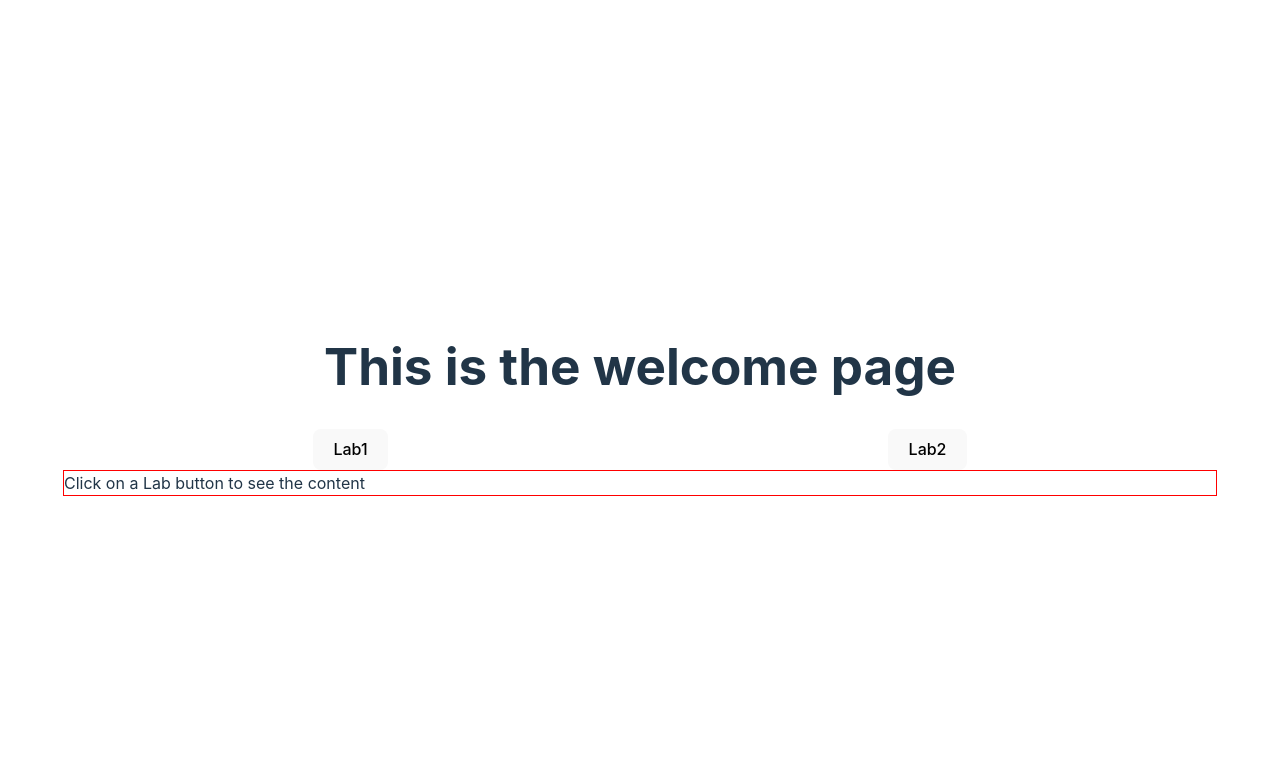
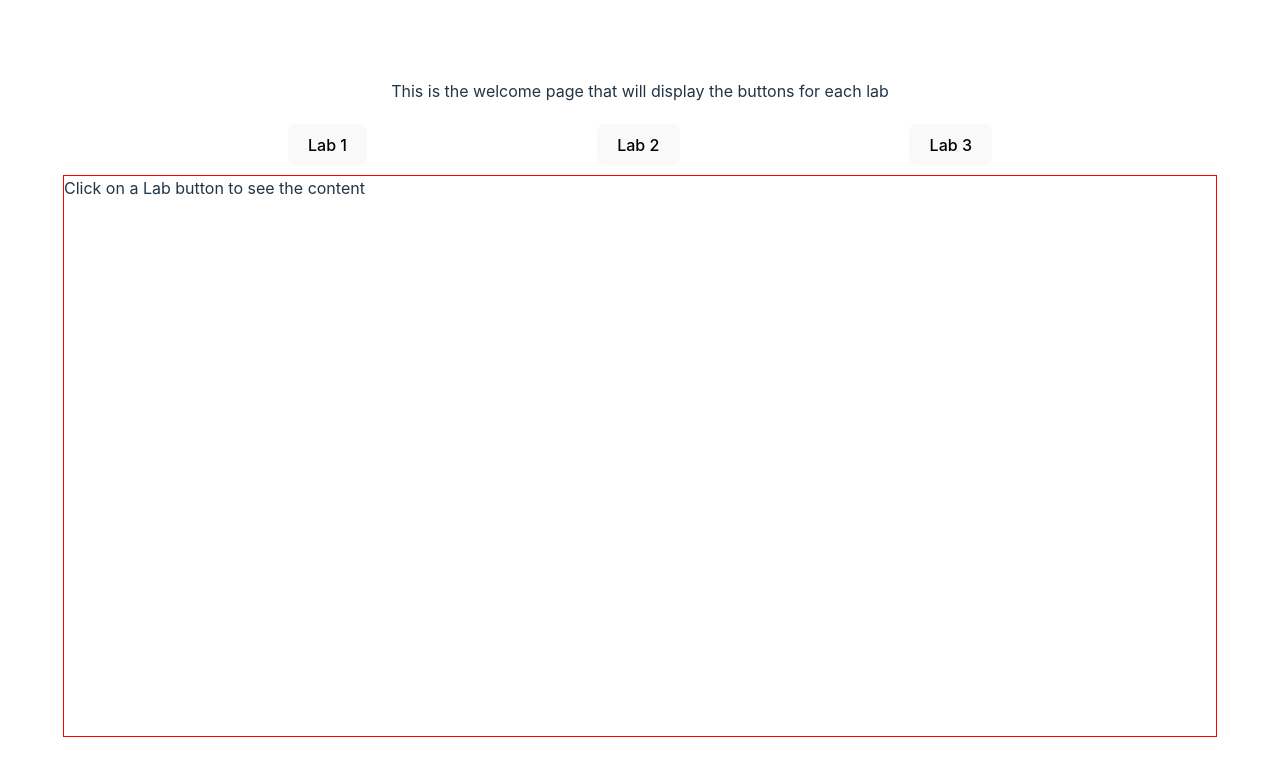
Before and after one commit to Jschong122/module-6, a React (Vite) app in the folder react-sandbox/: page / in a window 1280 px wide. Shown: the top 776 px of the page. Built offline with nearby package versions, Linux system fonts and the light colour scheme.

Commit message:
lab3 work

```diff
--- a/react-sandbox/src/App.jsx
+++ b/react-sandbox/src/App.jsx
@@ -1,54 +1,66 @@
 import { useState } from "react";
 import "./App.css";
-import { Greeting, GreetingsHoC } from "./components/Greeting";
-
-import { LabTwo } from "./containers/LabTwo";
-import { LabOne } from "./containers/LabOne";
+import { Greeting, GreetingsHoC } from "../src/components/Greeting";
+import { LabTwo } from "../src/containers/LabTwo";
+import { LabOne } from "../src/containers/LabOne";
+import { LabThree } from "../src/containers/LabThree";
 
 // COMPONENT FUNCTION NAME -> INITIALISE
 const App = () => {
+  const [contentName, setContentName] = useState("");
   // STATES & VARIABLES
-  const [contentName, setContentName] = useState(" ");
-
-  const contentDictionary = {
-    labOne: "Lab 1",
-    labTwo: "Lab 2",
-  };
-
-  //FUNCTION
+  const contentConfig = [{ lab: "Lab 1" }, { lab: "Lab 2" }, { lab: "Lab 3" }];
+  // FUNCTIONS
   const displayHandler = () => {
-    // if (contentName === "") return <p> No content here </p>;
-
-    // if (contentName === "Lab 1") return <LabOne />;
-    // if (contentName === "Lab 2") return <div> Not ready yet </div>;
-
     switch (contentName) {
-      case contentDictionary.labOne:
+      case contentConfig[0].lab:
         return <LabOne />;
-        break; //must put break when use switch. it doesn't know how to stop.
-      case contentDictionary.labTwo:
+      case contentConfig[1].lab:
         return <LabTwo />;
+      case contentConfig[2].lab:
+        return <LabThree />;
       default:
-        return <div> Click on a Lab button to see the content </div>;
+        return <div>Click on a Lab button to see the content</div>;
     }
   };
-
+  const buttonConstructor = () => {
+    const buttonElementArray = contentConfig.map((content) => {
+      return (
+        <button
+          key={content.lab}
+          onClick={() => setContentName(content.lab)}
+          style={{ margin: "5px" }}
+        >
+          {content.lab}
+        </button>
+      );
+    });
+    return buttonElementArray;
+  };
   //RETURN
   return (
     <div className="main-app-container">
-      <h1>This is the welcome page</h1>
-
-      <div style={{ display: "flex", justifyContent: " space-around" }}>
-        <button onClick={() => setContentName(contentDictionary.labOne)}>
-          Lab1
-        </button>
-        <button onClick={() => setContentName(contentDictionary.labTwo)}>
-          Lab2
-        </button>
+      <p>
+        This is the welcome page that will display the buttons for each lab{" "}
+      </p>
+      <div
+        style={{
+          display: "flex",
+          justifyContent: "space-evenly",
+          marginBottom: "5px",
+        }}
+      >
+        {buttonConstructor()}
       </div>
-
-      <div style={{ display: "flex", width: "90vw", border: "red 1px solid" }}>
-        {/* <p> {contentName}</p> */}
+      <div
+        style={{
+          display: "flex",
+          width: "90vw",
+          height: "70vh",
+          border: "red 1px solid",
+          overflow: "scroll",
+        }}
+      >
         {displayHandler()}
       </div>
     </div>
--- /dev/null
+++ b/react-sandbox/src/components/Emoji.jsx
@@ -0,0 +1,23 @@
+import { useState } from "react";
+
+export const Emoji = () => {
+  const [feeling, setFeeling] = useState(true);
+  const happy = "😊😁😄😆";
+  const sad = "😢😒😞";
+
+  const toggleMood = () => {
+    if (feeling === happy) {
+      setFeeling(sad);
+    } else {
+      setFeeling(happy);
+    }
+  };
+
+  return (
+    <div>
+      {" "}
+      <p>Current mood: {feeling}</p>
+      <button onClick={toggleMood}> Change Mood</button>
+    </div>
+  );
+};
--- /dev/null
+++ b/react-sandbox/src/containers/LabThree.jsx
@@ -0,0 +1,11 @@
+import React from "react";
+import { Emoji } from "../components/Emoji";
+
+export const LabThree = () => {
+  return (
+    <div>
+      <p> Lab 3</p>
+      <Emoji></Emoji>
+    </div>
+  );
+};
```
